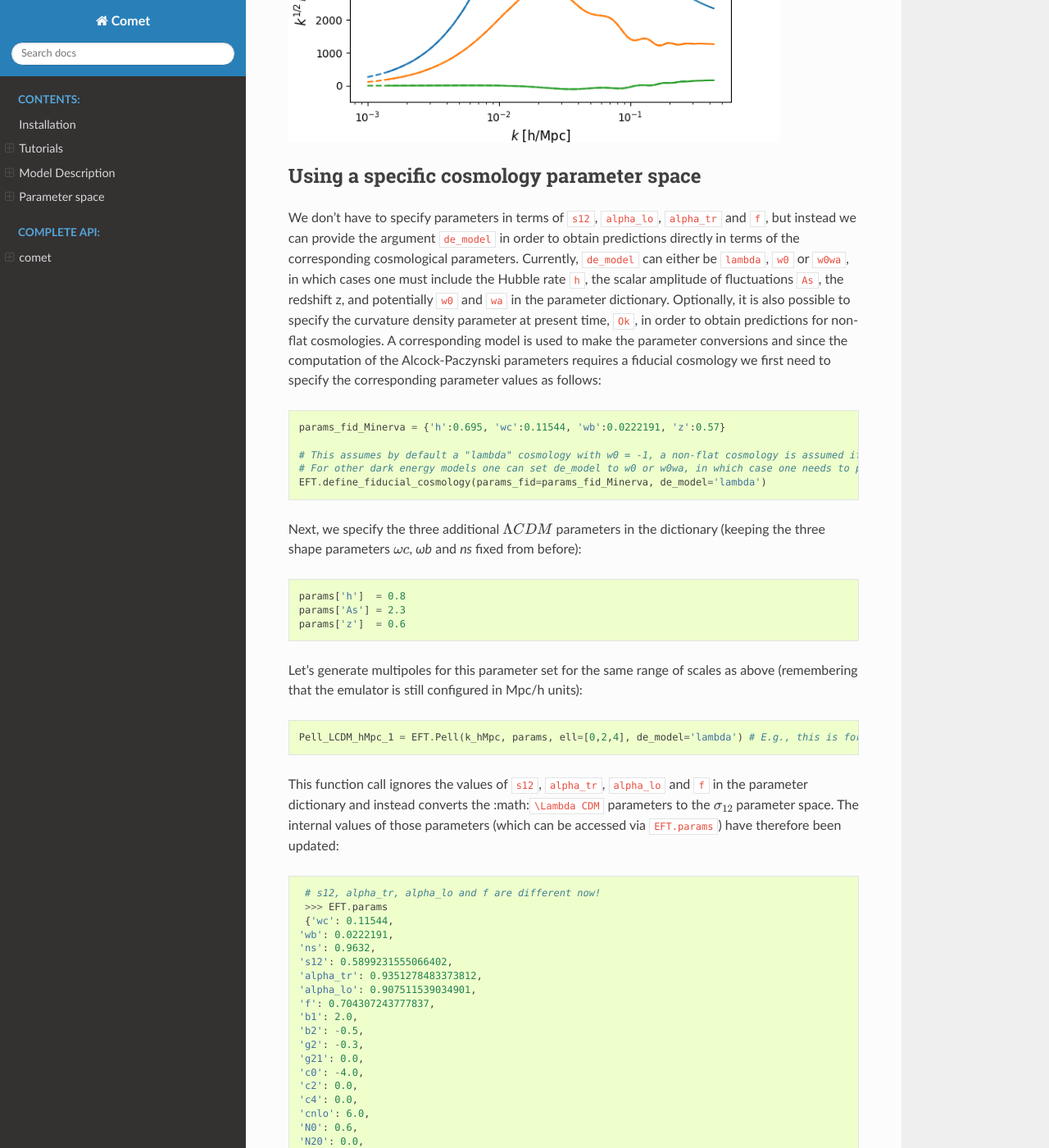
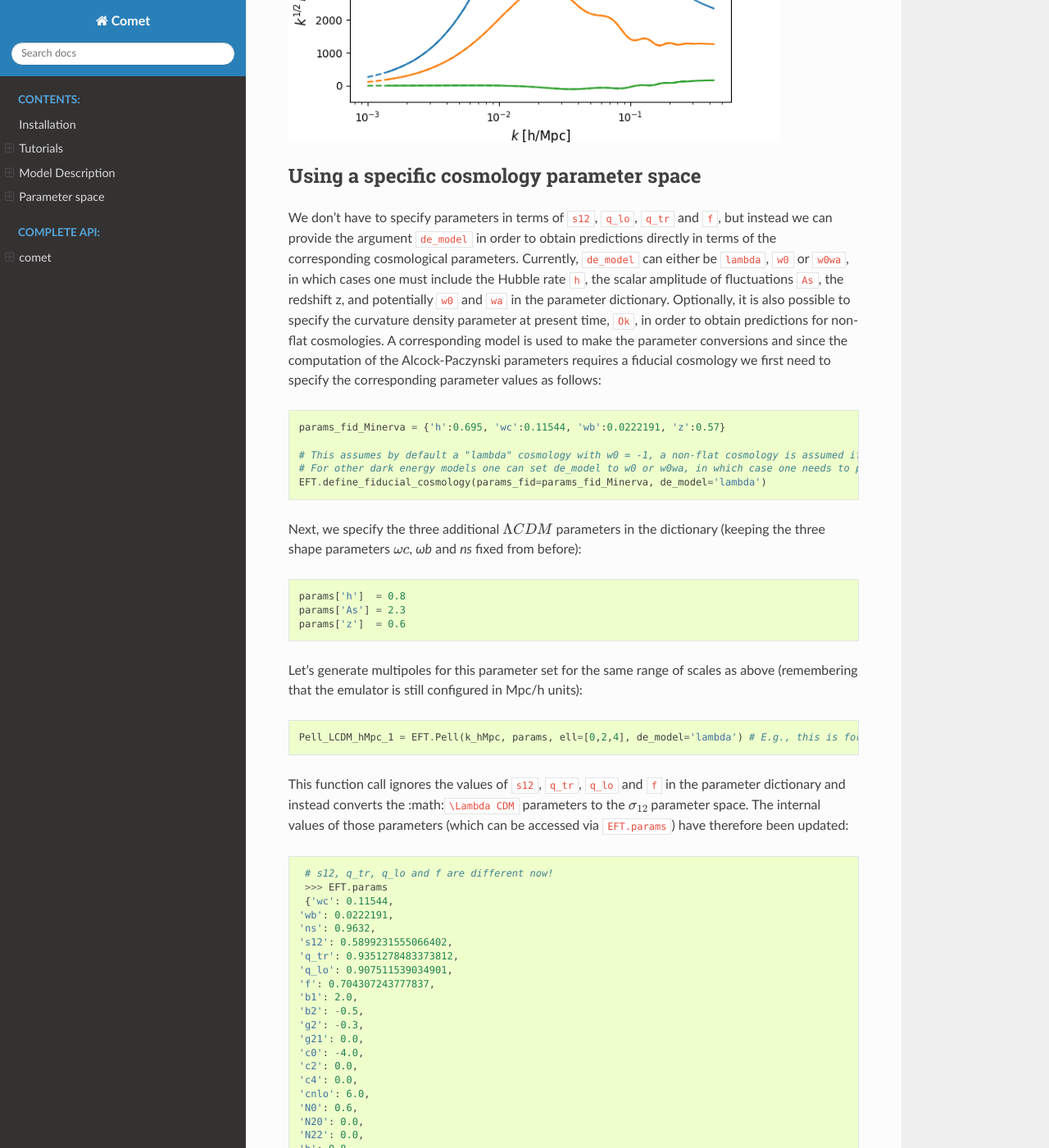
Before and after one commit to adematti/comet-emu, a Sphinx documentation site: the page built from docs/source/examples.rst, in a window 1280 px wide and 1400 px high, scrolled down 4014 px. Shown: the whole window at 82% size. Built offline with Sphinx 7.4.7 and the Read the Docs theme 2.0.0, drawn with Linux system fonts in a browser that asks for light colours; some of the changed text lies outside the part shown.

Commit message:
Changed occurrences of alpha into q

```diff
--- a/docs/source/examples.rst
+++ b/docs/source/examples.rst
@@ -57,8 +57,8 @@
 
   # For predictions using the RSD parameter space we also need to specify values for the following four parameters, e.g.
   params['s12']      = 0.6
-  params['alpha_lo'] = 1.1
-  params['alpha_tr'] = 0.9
+  params['q_lo'] = 1.1
+  params['q_tr'] = 0.9
   params['f']        = 0.7
 
   # Finally, the bias parameters: any parameters from {b1, b2, g2, g21, c0, c2, c4, cnlo, N0, N20, N22} can be specified.
@@ -101,7 +101,7 @@
   Pell_Mpc_1 = EFT.Pell(k_Mpc, params, ell=[0,2,4])
 
   # Now, let's add/change some parameter values and obtain a second set of predictions
-  params['alpha_tr'] = 1.2
+  params['q_tr'] = 1.2
   params['g2']       = -0.3
   params['c0']       = -4.
   params['cnlo']     = 6.
@@ -184,7 +184,7 @@
 Using a specific cosmology parameter space
 ==============================================
 
-We don't have to specify parameters in terms of ``s12``, ``alpha_lo``, ``alpha_tr``
+We don't have to specify parameters in terms of ``s12``, ``q_lo``, ``q_tr``
 and ``f``, but instead we can provide the argument ``de_model`` in order to obtain
 predictions directly in terms of the corresponding cosmological parameters.
 Currently, ``de_model`` can either be ``lambda``, ``w0`` or ``w0wa``, in which cases
@@ -221,7 +221,7 @@
 
   Pell_LCDM_hMpc_1 = EFT.Pell(k_hMpc, params, ell=[0,2,4], de_model='lambda') # E.g., this is for a flat LCDM cosmology
 
-This function call ignores the values of ``s12``, ``alpha_tr``, ``alpha_lo`` and ``f``
+This function call ignores the values of ``s12``, ``q_tr``, ``q_lo`` and ``f``
 in the parameter dictionary and instead converts the :math:``\Lambda CDM``
 parameters to the :math:`\sigma_{12}` parameter space. The internal values of
 those parameters (which can be accessed via ``EFT.params``) have therefore been
@@ -230,14 +230,14 @@
 
 ::
 
-  # s12, alpha_tr, alpha_lo and f are different now!
+  # s12, q_tr, q_lo and f are different now!
   >>> EFT.params
   {'wc': 0.11544,
  'wb': 0.0222191,
  'ns': 0.9632,
  's12': 0.5899231555066402,
- 'alpha_tr': 0.9351278483373812,
- 'alpha_lo': 0.907511539034901,
+ 'q_tr': 0.9351278483373812,
+ 'q_lo': 0.907511539034901,
  'f': 0.704307243777837,
  'b1': 2.0,
  'b2': -0.5,
@@ -258,12 +258,12 @@
  'z': 0.6}
 
 When using the function ``Pell`` for a specific cosmology model we can specify the
-additional argument ``alpha_tr_lo`` that sets the AP parameters explicitly. For
+additional argument ``q_tr_lo`` that sets the AP parameters explicitly. For
 example, if one intends to ignore AP distortions one can compute:
 
 ::
 
-  Pell_LCDM_hMpc_2 = EFT.Pell(k_hMpc, params, ell=[0,2,4], de_model='lambda', alpha_tr_lo=[1,1])
+  Pell_LCDM_hMpc_2 = EFT.Pell(k_hMpc, params, ell=[0,2,4], de_model='lambda', q_tr_lo=[1,1])
 
 ::
 
--- a/testscript.py
+++ b/testscript.py
@@ -39,7 +39,7 @@
 fidutial_params["c0"] = 0.2104184561082434#2.8042*0.4**2
 fidutial_params["c2"] = 0*1.2104184561082434#2.8042*0.4**2
 fidutial_params["c4"] = 0*1.2104184561082434#2.8042*0.4**2
-fidutial_params["N0"] = 0*0.7634175841445507#0.72792*0.4**3
+fidutial_params["NP0"] = 0*0.7634175841445507#0.72792*0.4**3
 
 k_table = np.logspace(-3,np.log10(0.3),100)
 Pell_LCDM = Pell.Pell(k=k_table, params=fidutial_params, ell=[0,2,4], de_model="lambda")
```
Also changed, not shown: testsTutorial.py (+5 -5 lines), 2 other files.
